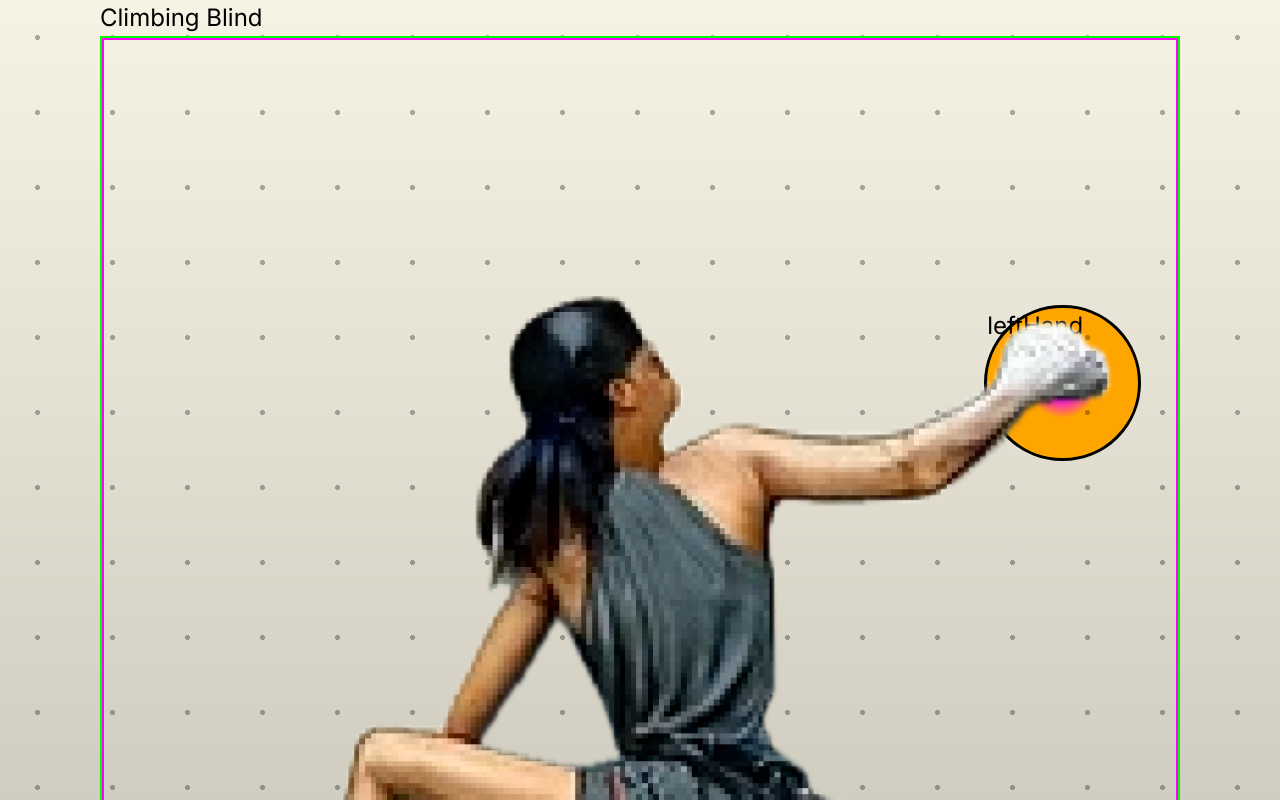
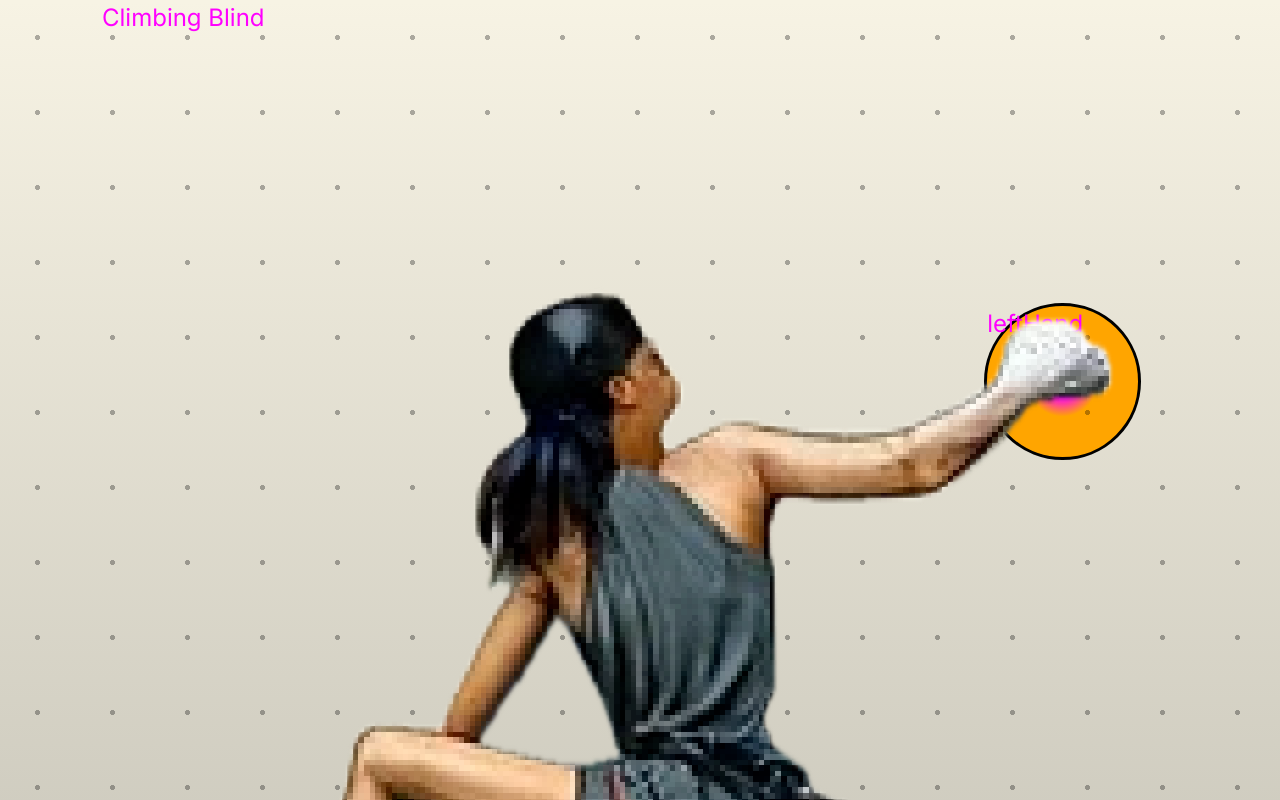
Before and after one commit to stubbornella/hold-guesser, a Next.js app: page /call in a window 1280 px wide. Shown: the top 800 px of the page. Built offline with nearby package versions, Linux system fonts and the light colour scheme.

Commit message:
Swaps debugging colors

```diff
--- a/app/globals.css
+++ b/app/globals.css
@@ -27,6 +27,7 @@ html {
 }
 
 body {
+  color: magenta;
   margin: 0;
   padding: 0;
   font-family: sans-serif;
@@ -52,12 +53,12 @@ body {
   align-items: center;
   justify-content: center;
   position: relative;
-  border: 2px solid lime;
+  /*border: 2px solid lime;*/
 }
 
 img {
   display: inline-block;
-  border: 2px solid magenta;
+  /*border: 2px solid magenta;*/
 
 }
  .current-limb {
```
